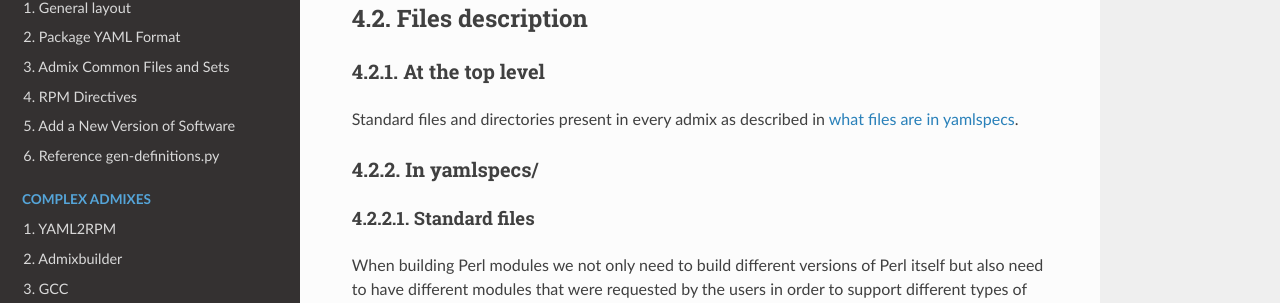
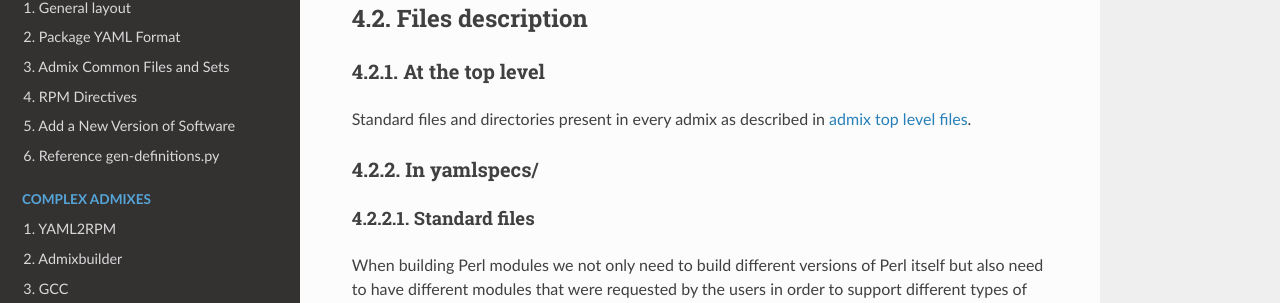
Before and after one commit to RCIC-UCI-Public/yaml2rpm-docs, a Sphinx documentation site: the page built from docs/source/admixes/perl.rst, in a window 1280 px wide and 900 px high, scrolled down 820 px. Shown: the part 148-451 px from the top of the window. Built offline with Sphinx 7.4.7 and the Read the Docs theme 3.1.0, drawn with Linux system fonts in a browser that asks for light colours.

Commit message:
update anchor reference

```diff
--- a/docs/source/admixes/R4.rst
+++ b/docs/source/admixes/R4.rst
@@ -42,7 +42,7 @@ At the top level
 ~~~~~~~~~~~~~~~~~~~~~~
 
 Standard files and directories present in every admix as described in
-:ref:`what files are in yamlspecs <admixrepo_files_yamlspecs>`.
+:ref:`admix top level files <admix_top_level>`.
 
 .. _R4_admix_files_yamlspecs:
 
--- a/docs/source/admixes/perl.rst
+++ b/docs/source/admixes/perl.rst
@@ -43,7 +43,7 @@ At the top level
 ~~~~~~~~~~~~~~~~~~~~~~
 
 Standard files and directories present in every admix as described in
-:ref:`what files are in yamlspecs <admixrepo_files_yamlspecs>`.
+:ref:`admix top level files <admix_top_level>`.
 
 .. _perl_admix_files_yamlspecs:
 
--- a/docs/source/admixes/python.rst
+++ b/docs/source/admixes/python.rst
@@ -39,7 +39,7 @@ At the top level
 ~~~~~~~~~~~~~~~~~~~~~~
 
 Standard files and directories present in every admix as described in
-:ref:`what files are in yamlspecs <admixrepo_files_yamlspecs>`.
+:ref:`admix top level files <admix_top_level>`.
 
 .. _python_admix_files_yamlspecs:
 
```
